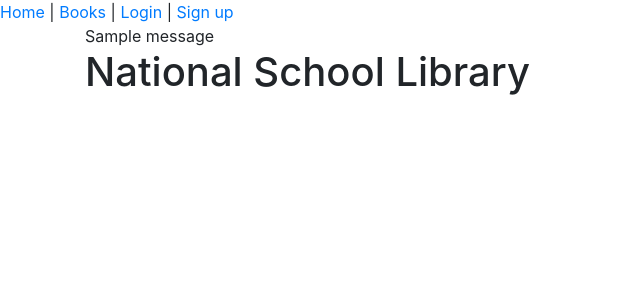
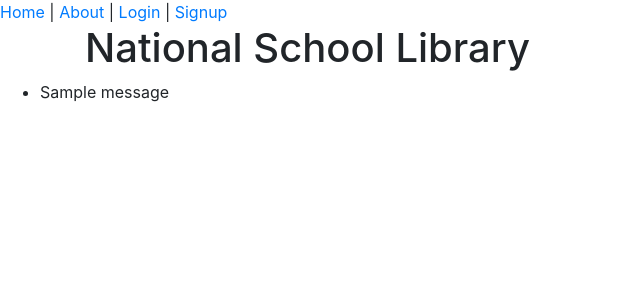
Before and after one commit to danaie/Library-Database, a Flask app: page / in a window 1280 px wide. Shown: the top 300 px of the page, without its empty margins (0-640 px from the left). Run offline with Flask 3, Linux system fonts and the light colour scheme; one stand-in notice (Sample message) is shown.

Commit message:
Update layout.html

```diff
--- a/library/templates/layout.html
+++ b/library/templates/layout.html
@@ -7,27 +7,23 @@
     <!-- Bootstrap CSS -->
     <link rel="stylesheet" href="https://cdn.jsdelivr.net/npm/bootstrap@4.3.1/dist/css/bootstrap.min.css" integrity="sha384-ggOyR0iXCbMQv3Xipma34MD+dH/1fQ784/j6cY/iJTQUOhcWr7x9JvoRxT2MZw1T" crossorigin="anonymous">
 
-	<title>National School Library</title>
+	<title>National School Library Network</title>
 </head>
 <body>
 	<nav>
-	<a href="{{ url_for('home') }}">Home</a> |
-	<a href="{{ url_for('books') }}">Books</a> |
-	<a href="{{ url_for('login') }}">Login</a> |
-	<a href="{{ url_for('signup') }}">Sign up</a>
-
+	<a href="/home">Home</a> |
+	{% if session['logged_in'] %}
+		<a href="/books">Books</a> |
+	{% endif %}
+	<a href="/about">About</a> |
+	<a href="/login">Login</a> |
+	<a href="/signup">Signup</a>
+	{% if session['logged_in'] %}
+		| <a href="/logout">Logout</a>
+	{% endif %}
 	</nav>
 
 	<div class="container">
-		{% with messages = get_flashed_messages() %}
-			{% if messages %}
-				{% for message in messages %}
-					<div>
-						{{ message }}
-					</div>
-				{% endfor %}
-			{% endif %}
-		{% endwith %}
 		{% block content %}{% endblock %}
 
 	</div>
@@ -40,3 +36,12 @@
 
 </body>
 </html>
+{% with messages = get_flashed_messages() %}
+  {% if messages %}
+    <ul class="flashes">
+      {% for message in messages %}
+        <li>{{ message }}</li>
+      {% endfor %}
+    </ul>
+  {% endif %}
+{% endwith %}
```
